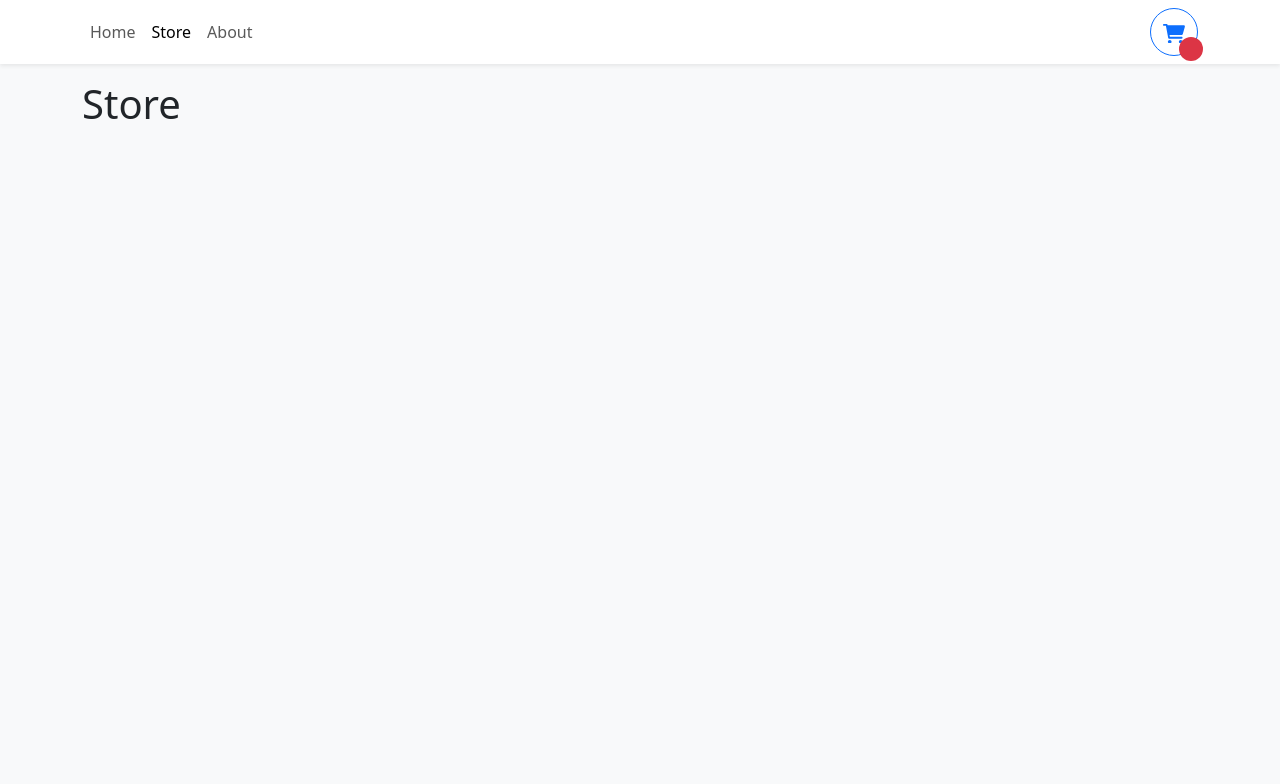
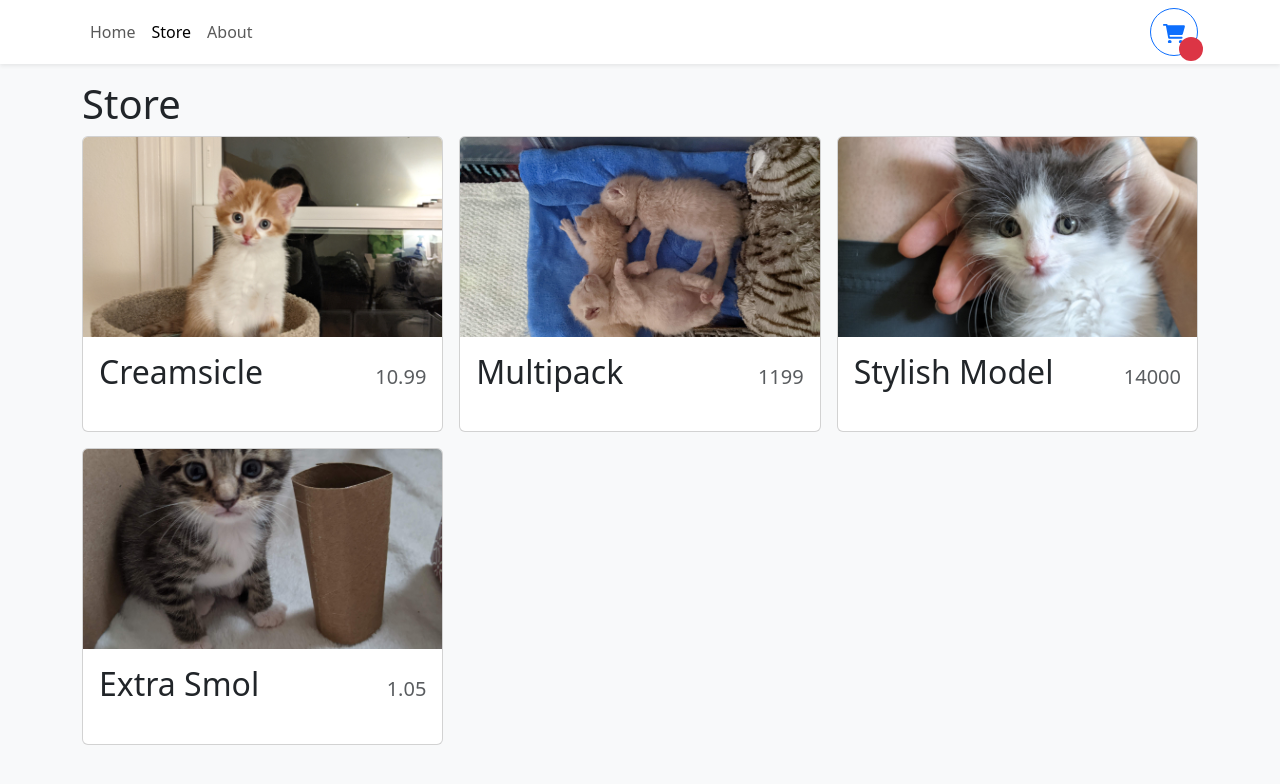
Before and after one commit to yuhwaa/lumiere, a React (Vite) app: page /store in a window 1280 px wide. Shown: the top 784 px of the page. Built offline with nearby package versions, Linux system fonts and the light colour scheme.

Commit message:
started store cards

```diff
--- /dev/null
+++ b/src/components/StoreItem.tsx
@@ -0,0 +1,22 @@
+import { Card } from "react-bootstrap"
+
+type StoreItemProps = {
+  id: number
+  name: string
+  price: number
+  imgUrl: string
+}
+
+export function StoreItem({id, name, price, imgUrl} : StoreItemProps) {
+return (
+  <Card>
+    <Card.Img variant = "top" src = {imgUrl} height="200px" style={{objectFit: "cover"}} />
+    <Card.Body className="d-flex flex-column">
+        <Card.Title className="d-flex justify-content-between align-items-baseline mb-4">
+          <span className="fs-2">{name}</span>
+          <span className="ms-2 text-muted">{price}</span>
+        </Card.Title>
+    </Card.Body>
+  </Card>
+  )
+}
--- a/src/pages/Store.tsx
+++ b/src/pages/Store.tsx
@@ -1,3 +1,18 @@
+import { Col, Row } from "react-bootstrap"
+import storeItems from "../data/items.json"
+import { StoreItem } from "../components/StoreItem"
+
 export function Store(){
-    return <h1>Store</h1>
+    return (
+    <>
+    <h1>Store</h1>
+    <Row md={2} xs={1} lg={3} className="g-3">
+        {storeItems.map(item => (
+            <Col>
+              <StoreItem {...item} />
+            </Col>
+        ))}
+    </Row>
+    </>
+    )
 }
```
